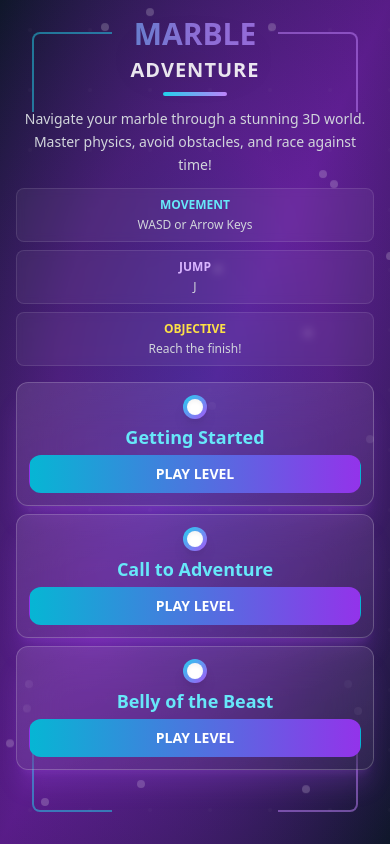
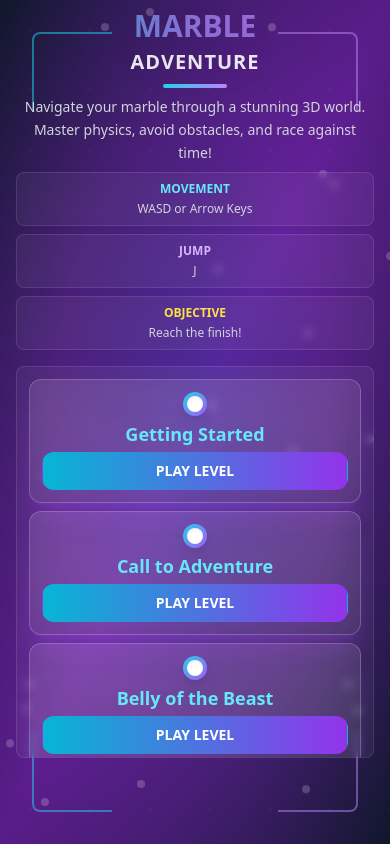
Before and after one commit to George-Freedland/marble-adventure, a React (Vite) app: page / in a window 390 px wide. Built offline with nearby package versions, Linux system fonts and the light colour scheme.

Commit message:
fix mobile ui menu

```diff
--- a/index.html
+++ b/index.html
@@ -3,7 +3,7 @@
   <head>
     <meta charset="UTF-8" />
     <link rel="icon" type="image/svg+xml" href="/marble-favicon.svg" />
-    <meta name="viewport" content="width=device-width, initial-scale=1.0" />
+    <meta name="viewport" content="width=device-width, initial-scale=1.0, viewport-fit=cover, user-scalable=no" />
     <meta name="description" content="Navigate your marble through a stunning 3D world. Master physics, avoid obstacles, and race against time!" />
     <meta name="author" content="George Freedland" />
     <title>Marble Adventure</title>
--- a/src/App.jsx
+++ b/src/App.jsx
@@ -943,7 +943,7 @@ const MarbleGame = () => {
 
   if (gameState === 'menu') {
     return (
-      <div className="fixed inset-0 w-screen h-screen overflow-y-auto">
+      <div className="fixed inset-0 w-screen h-screen overflow-hidden">
         {/* Animated background - fixed to viewport */}
         <div className="fixed inset-0 bg-gradient-to-br from-slate-900 via-purple-900 to-slate-900">
           <div className="absolute inset-0 bg-[radial-gradient(ellipse_at_center,_var(--tw-gradient-stops))] from-blue-600/20 via-purple-600/20 to-transparent"></div>
@@ -970,11 +970,13 @@ const MarbleGame = () => {
           ))}
         </div>
 
-        {/* Main content - scrollable */}
-        <div className="relative z-10 min-h-screen py-4">
-          <div className="text-center text-white max-w-4xl mx-auto px-4">
+        {/* Main content - mobile optimized */}
+        <div className="relative z-10 h-screen py-2 sm:py-4" style={{paddingTop: 'max(0.5rem, env(safe-area-inset-top))', paddingBottom: 'max(0.5rem, env(safe-area-inset-bottom))'}}>
+          <div className="text-center text-white max-w-4xl mx-auto px-4 h-full flex flex-col">
+            {/* Header content - flexible */}
+            <div className="flex-shrink-0">
               {/* Game title with glow effect - more compact */}
-            <div className="mb-3">
+              <div className="mb-2 sm:mb-3">
                 <h1 className="text-3xl md:text-4xl font-black mb-1 bg-gradient-to-r from-cyan-400 via-violet-400 to-purple-400 bg-clip-text text-transparent drop-shadow-2xl animate-pulse">
                   MARBLE
                 </h1>
@@ -984,14 +986,14 @@ const MarbleGame = () => {
                 <div className="w-16 h-1 bg-gradient-to-r from-cyan-400 to-purple-400 mx-auto rounded-full shadow-lg shadow-purple-500/50"></div>
               </div>
 
-            <p className="text-sm mb-3 text-gray-300 leading-relaxed">
+              <p className="text-sm mb-2 sm:mb-3 text-gray-300 leading-relaxed">
                 Navigate your marble through a stunning 3D world. Master physics, avoid obstacles, and race against time!
               </p>
 
               {/* Controls - more compact */}
               {isMobile ? (
                 // Mobile: Simplified two-column layout
-              <div className="grid grid-cols-1 md:grid-cols-2 gap-2 text-sm mb-4">
+                <div className="grid grid-cols-1 md:grid-cols-2 gap-2 text-sm mb-3">
                   <div className="bg-white/5 backdrop-blur-sm rounded-lg p-2 border border-white/10">
                     <div className="text-cyan-300 font-semibold mb-1 text-xs">CONTROLS</div>
                     <div className="text-gray-300 text-xs">Joystick + Jump</div>
@@ -1018,9 +1020,11 @@ const MarbleGame = () => {
                   </div>
                 </div>
               )}
+            </div>
 
-            {/* Level Selection */}
-            <div className="space-y-2 pb-8">
+            {/* Level Selection - Mobile Scrollable */}
+            <div className="h-[392px] sm:h-[440px] overflow-y-auto scrollbar-thin scrollbar-thumb-purple-500/30 scrollbar-track-transparent border border-white/10 rounded-lg bg-white/5 backdrop-blur-sm p-3">
+              <div className="space-y-2 pb-4">
               {GAME_LEVELS.map((level, index) => {
                 // Skip the null entry at index 0
                 if (!level) return null;
@@ -1053,6 +1057,7 @@ const MarbleGame = () => {
                   </div>
                 );
               })}
+              </div>
             </div>
           </div>
         </div>
```
Lines whose indentation alone changed are shown as unchanged.
